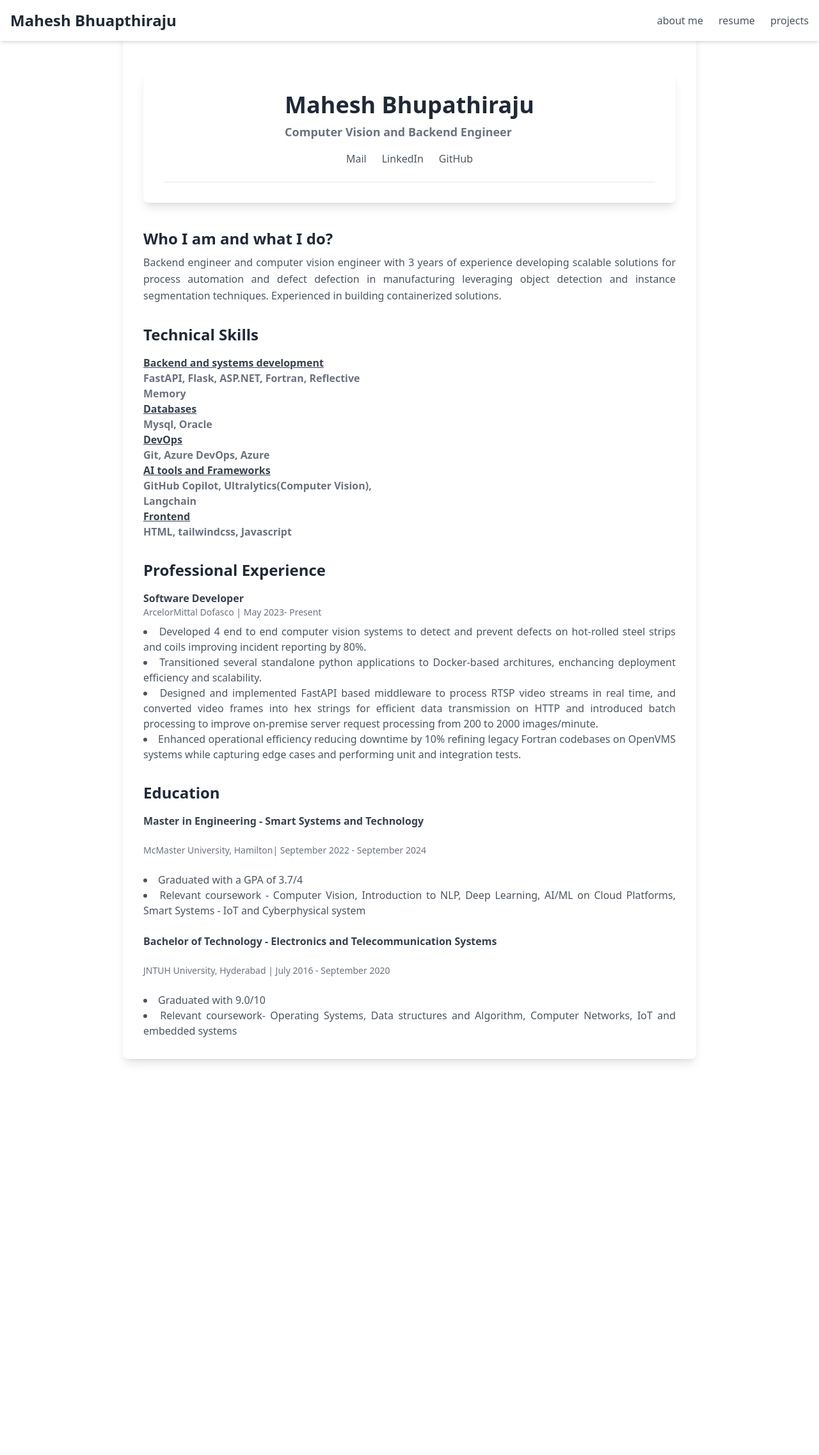
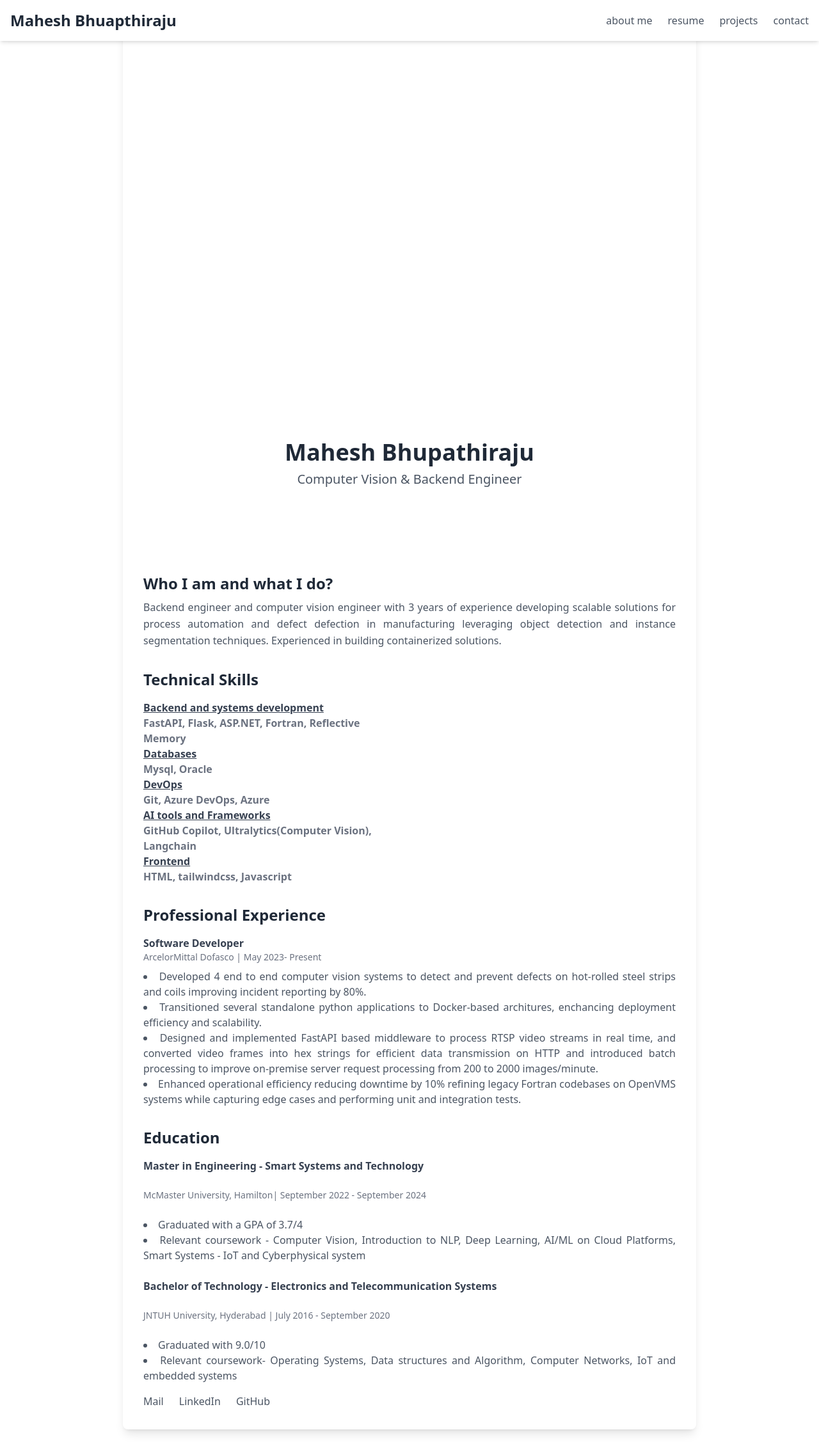
Before and after one commit to zingZing1298/personal-website, a Python web app: template app/templates/index.html in a window 1280 px wide. Shown: the whole page at 64% size. Before the commit the page ends 1662 px from the top, so only its background shows below. Run offline with Jinja, Linux system fonts and the light colour scheme; the template is opened without the code that fills it, so the values that code supplies are empty; some libraries are stand-ins or nearby versions.

Commit message:
feat: div to render profile picture, added hero

```diff
--- a/app/templates/index.html
+++ b/app/templates/index.html
@@ -23,31 +23,25 @@
                     <li><a href="#about" class="text-gray-600 hover:text-blue-500">about me</a></li>
                     <li><a href="#resume" class="text-gray-600 hover:text-blue-500">resume</a></li>
                     <li><a href="#projects" class="text-gray-600 hover:text-blue-500">projects</a></li>
+                    <li><a href="#contact" class ="text-gray-600 hover:text-blue-500">contact</a></li>
 
                 </ul>
             </div>
         </nav>
-
-        <!--Header Section-->
-        <div class="max-w-4xl mx-auto bg-white shadow-lg rounded-lg my-10 p-8">
-
-            <div class="flex flex-col items-center border-b pb-6">
-                <h1 class="text-4xl font-bold text-gray-800">
-                    Mahesh Bhupathiraju
-                    <p class="text-lg text-gray-500 mt-2">
-                    Computer Vision and Backend Engineer</p>
-                </h1>
-
-                <div class="flex space-x-6 mt-4 text-gray-600">
-                    <a href="mailto:test@gmail.com" class= "hover:text-blue-500">Mail</a>
-                    <a href="https://www.linkedin.com/in/mahesh-varma-bhupathiraju/" class= "hover:tet-blue-500">LinkedIn</a>
-                    <a href="https://github.com/zingZing1298">GitHub</a>
-                </div>
+        <!--Hero Section-->
+        <section class="h-screen flex flex-col justify-center items-center ">
+            <div
+        class="flex-grow-[7] flex justify-center items-center"
+        style="background-image: url('profilePicture.jpg'); background-size: cover; background-position: center;">
+    </div>
+            <div class="flex-grow-[3] flex flex-col justify-center items-center ">
+                <h1 class="text-4xl font-bold text-gray-800 mt-15">Mahesh Bhupathiraju</h1>
+                <p class="text-xl text-gray-600 mt-2">Computer Vision & Backend Engineer</p>
             </div>
-        </div>
+        </section>
 
         <!--Profile-->
-        <section class= "mt-6 justify-self-auto">
+        <section id = "about" class= "mt-6 justify-self-auto">
             <h2 class="text-2xl font-bold text-gray-800 ">Who I am and what I do?</h2>
             <p class="text-gray-600 mt-2 leading-relaxed text-justify">
             Backend engineer and computer vision engineer with 3 years of experience developing scalable solutions for process automation and defect defection in manufacturing leveraging object detection and instance segmentation techniques. Experienced in building containerized solutions.
@@ -55,7 +49,7 @@
         </section>
 
         <!--Technical skills-->
-        <section class="mt-8">
+        <section id = "resume" class="mt-8">
             <h2 class="text-2xl font-bold text-gray-800">Technical Skills</h2>
             <div class="grid grid-cols-2 gap-4 mt-4">
                 <div>
@@ -133,4 +127,12 @@
             </div>
 
         </section>
+
+        <section id="contact" class="justify-center items-center text-blue-800">
+            <div class="flex space-x-6 mt-4 text-gray-600">
+                <a href="mailto:test@gmail.com" class= "hover:text-blue-500">Mail</a>
+                <a href="https://www.linkedin.com/in/mahesh-varma-bhupathiraju/" class= "hover:tet-blue-500">LinkedIn</a>
+                <a href="https://github.com/zingZing1298">GitHub</a>
+            </div>
+        </section>
     </body>
```
Also changed, not shown: app/templates/profilePicture.jpg (added).
